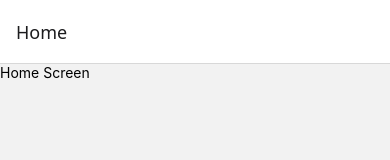
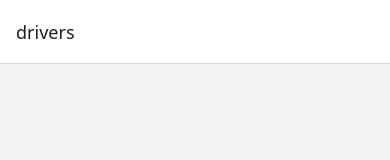
Before and after one commit to fe-kr/test-task-pp, a React Native app: screen / in a window 390 px wide. Shown: the top 160 px of the page. Built offline with nearby package versions, Linux system fonts and the light colour scheme.

Commit message:
chore: add path alias

```diff
--- a/babel.config.js
+++ b/babel.config.js
@@ -1,3 +1,15 @@
 module.exports = {
   presets: ["module:@react-native/babel-preset"],
+  plugins: [
+    [
+      "module-resolver",
+      {
+        root: ["./src"],
+        extensions: [".js", ".jsx", ".ts", ".tsx"],
+        alias: {
+          src: ["./src"],
+        },
+      },
+    ],
+  ],
 };
--- a/package.json
+++ b/package.json
@@ -34,6 +34,7 @@
     "@react-native/typescript-config": "0.79.2",
     "@types/react": "^19.0.0",
     "babel-loader": "^10.0.0",
+    "babel-plugin-module-resolver": "^5.0.2",
     "babel-plugin-react-native-web": "^0.20.0",
     "eslint": "^8.19.0",
     "eslint-plugin-prettier": "^5.4.0",
--- a/src/app/entrypoint/index.ts
+++ b/src/app/entrypoint/index.ts
@@ -1 +1 @@
-export { App } from "./App";
+export { RootProvider as App } from "../providers/root.provider";
--- a/src/app/entrypoint/App.tsx
+++ b/src/app/providers/navigation.provider.tsx
@@ -1,24 +1,12 @@
-import { View, Text } from "react-native";
 import { createStaticNavigation } from "@react-navigation/native";
 import { createNativeStackNavigator } from "@react-navigation/native-stack";
-
-function Home() {
-  return (
-    <View>
-      <Text>Home Screen</Text>
-    </View>
-  );
-}
+import { NavigationRoute } from "src/shared/config/navigation";
 
 const RootStack = createNativeStackNavigator({
-  initialRouteName: "Home",
+  initialRouteName: NavigationRoute.DRIVERS,
   screens: {
-    Home,
+    [NavigationRoute.DRIVERS]: () => null,
   },
 });
 
 export const NavigationProvider = createStaticNavigation(RootStack);
-
-export const App = () => {
-  return <NavigationProvider />;
-};
--- /dev/null
+++ b/src/app/providers/root.provider.tsx
@@ -0,0 +1,5 @@
+import { NavigationProvider } from "./navigation.provider";
+
+export const RootProvider = () => {
+  return <NavigationProvider />;
+};
--- /dev/null
+++ b/src/shared/config/navigation.ts
@@ -0,0 +1,3 @@
+export const NavigationRoute = {
+  DRIVERS: "drivers",
+};
```
Also changed, not shown: tsconfig.json (+7 -1 lines), 1 other file (tests, documents, lock files or other folders).
